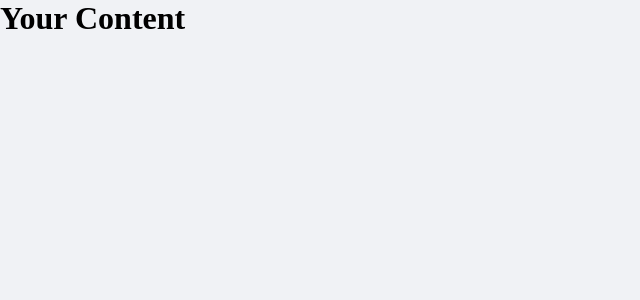
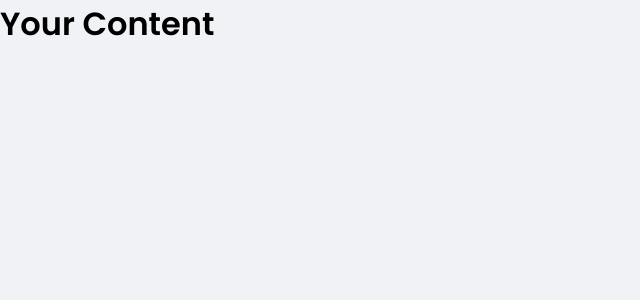
Before and after one commit to AugustoTI/dt-money, a React (Vite) app: page / in a window 1280 px wide. Shown: the top 300 px of the page, without its empty margins (0-640 px from the left). Built offline with nearby package versions, Linux system fonts and the light colour scheme.

Commit message:
adding external fonts

```diff
--- a/index.html
+++ b/index.html
@@ -2,9 +2,15 @@
 <html lang="pt-BR">
   <head>
     <meta charset="UTF-8" />
+    <link rel="preconnect" href="https://fonts.googleapis.com" />
+    <link rel="preconnect" href="https://fonts.gstatic.com" crossorigin />
     <link rel="icon" type="image/svg+xml+png" href="/favicon.png" />
     <meta name="viewport" content="width=device-width, initial-scale=1.0" />
     <meta name="description" content="An application creating with Vite" />
+    <link
+      href="https://fonts.googleapis.com/css2?family=Poppins:wght@400;600&display=swap"
+      rel="stylesheet"
+    />
     <title>DT Money</title>
   </head>
   <body>
--- a/src/styles/global.ts
+++ b/src/styles/global.ts
@@ -35,6 +35,15 @@
     background-color: var(--background);
   }
 
+  body, input, textarea, button {
+    font-family: 'Poppins', sans-serif;
+    font-weight: 400;
+  }
+
+  h1, h2, h3, h4, h5, h6 {
+    font-weight: 600;
+  }
+
   button {
     cursor: pointer;
   }
```
